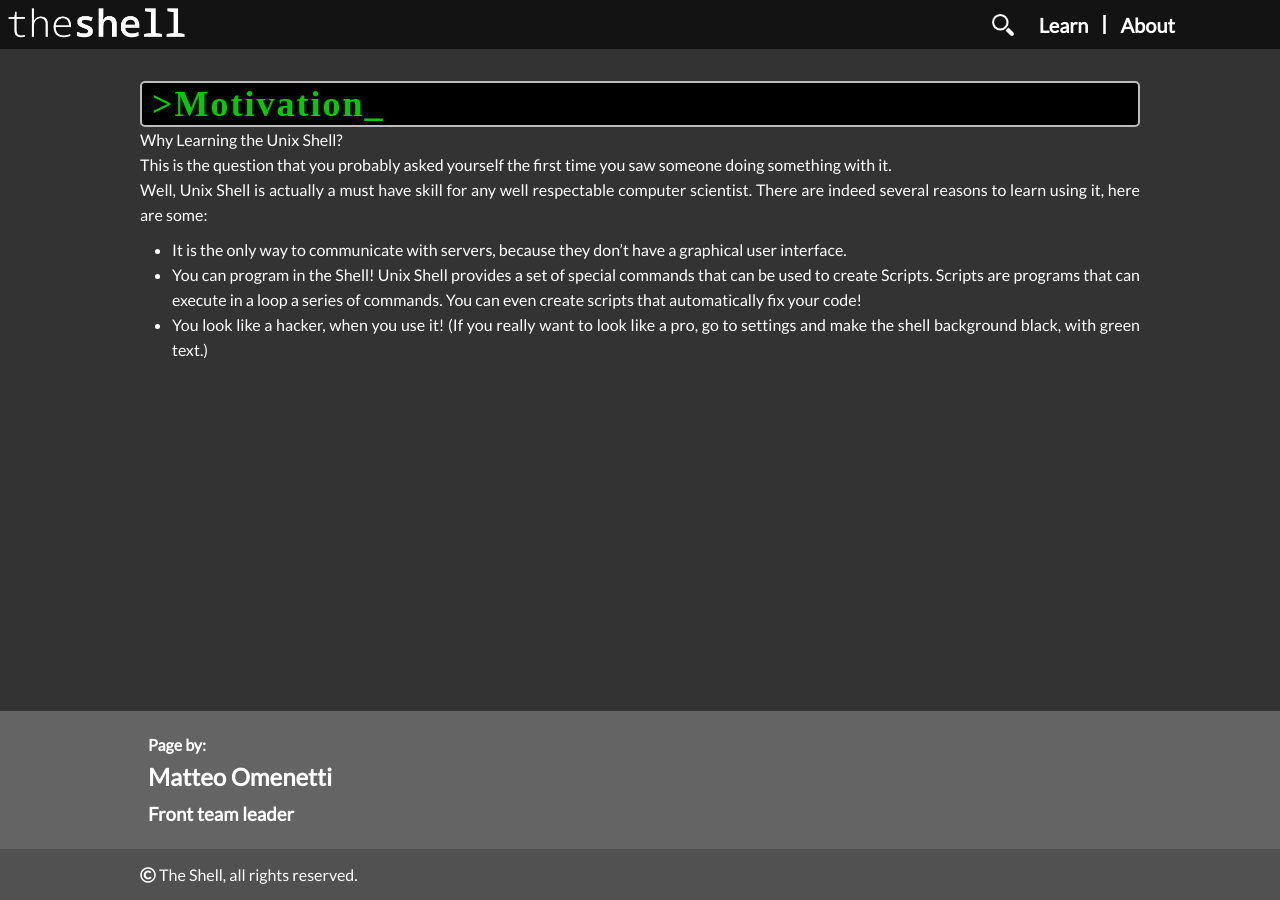
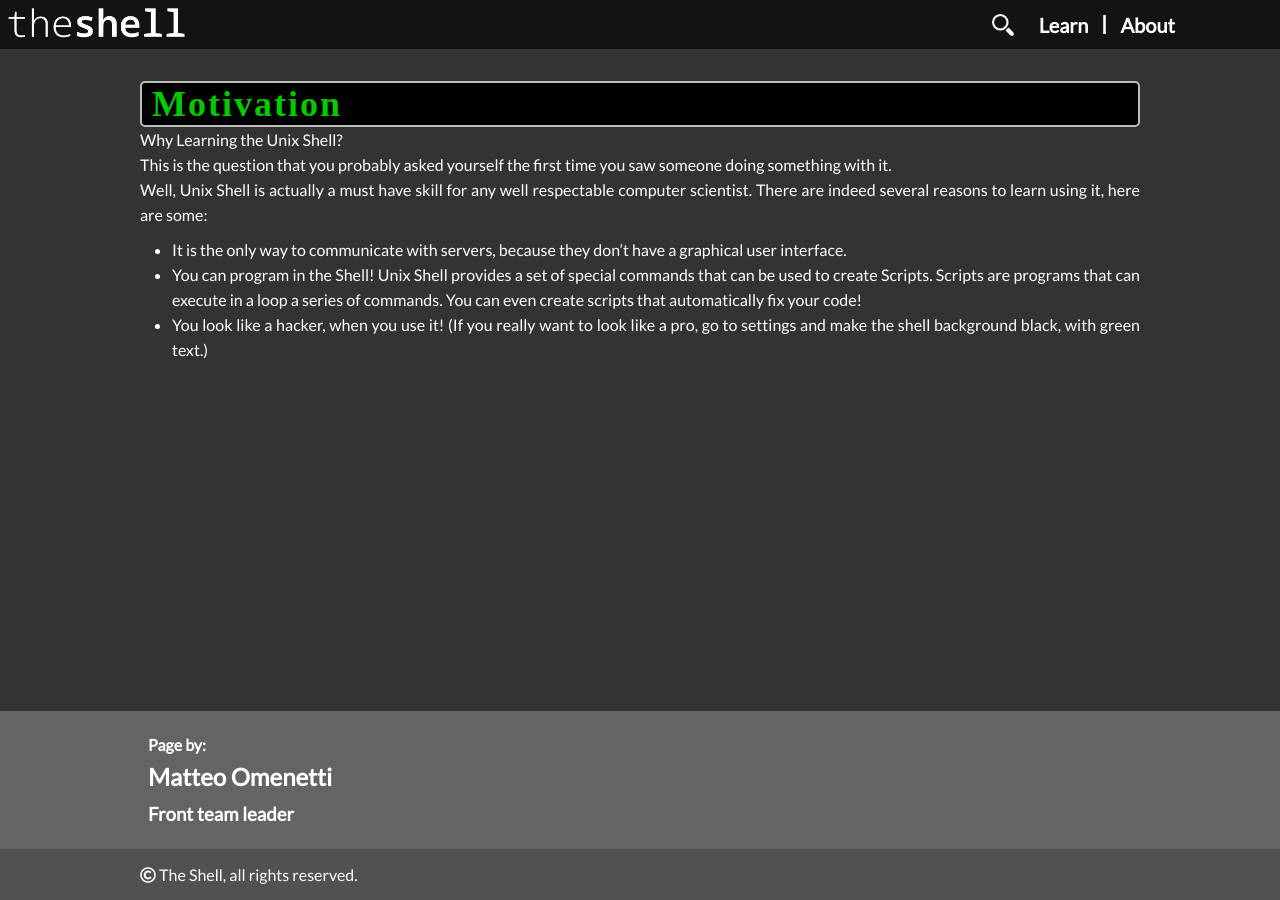
Before and after one commit to bvlj/usi_sa1_theshell_ch, a Jekyll site: the page built from site/pages/info/motivation.html, in a window 1280 px wide. Built offline with Jekyll 4.4.1, drawn with Linux system fonts in a browser that asks for light colours; nearby versions of some CDN libraries; some web fonts are replaced; comment, search, counter and statistics services are not loaded.

Commit message:
css-team:added a layout
git-svn-id: svn+ssh://atelier.inf.usi.ch/home/bevilj/group-1@230 a672b425-5310-4d7a-af5c-997e18724b81

```diff
--- /dev/null
+++ b/site/_layouts/about.html
@@ -0,0 +1,23 @@
+---
+layout: main
+---
+<article class="post">
+
+  <header class="post-header">
+    <h2 class="post-title NotoSansBold">{{ page.title }}</h2>
+  </header>
+
+  <div class="post-content">
+    {{ content }}
+  </div>
+
+</article>
+<div class="box-arrows">
+	{% if page.previous-page %}
+		<a id="back" href="{{ site.baseurl }}/{{ page.previous-page }}"><i class="fas fa-angle-left"></i><span>Back</span></a>
+	{% endif%}
+
+	{% if page.next-page %}
+		<a id="next" href="{{ site.baseurl }}/{{ page.next-page }}" ><span>Next</span><i class="fas fa-angle-right"></i></a>
+	{% endif%}
+</div>
--- a/site/_sass/_topics.scss
+++ b/site/_sass/_topics.scss
@@ -6,9 +6,10 @@
 .list-commands li {
    border-radius: 50px;
    transition:500ms;
+   margin-bottom:10px;
 
    a{
-    width: calc(100% - 2em - 20px);
+    width: calc(100% - 2em - 25px);
     text-decoration: none;
     font-size: 2.8vh;
     font-weight: bold;
@@ -18,10 +19,11 @@
 }
 
 .before-command {
+  cursor:pointer;
   background: #6a6;
   border-radius: 100%;
   padding: 4px 12px;
-  font-size: 2.8vh;
+  font-size: 25px;
   transition:500ms;
 }
 
--- a/site/pages/info/motivation.html
+++ b/site/pages/info/motivation.html
@@ -1,5 +1,5 @@
 ---
-layout: page
+layout: about
 category-page: about
 category-title: About
 tags: motivation why important
```
Also changed, not shown: site/pages/cmd/interm/7z.html (+5 -4 lines).
